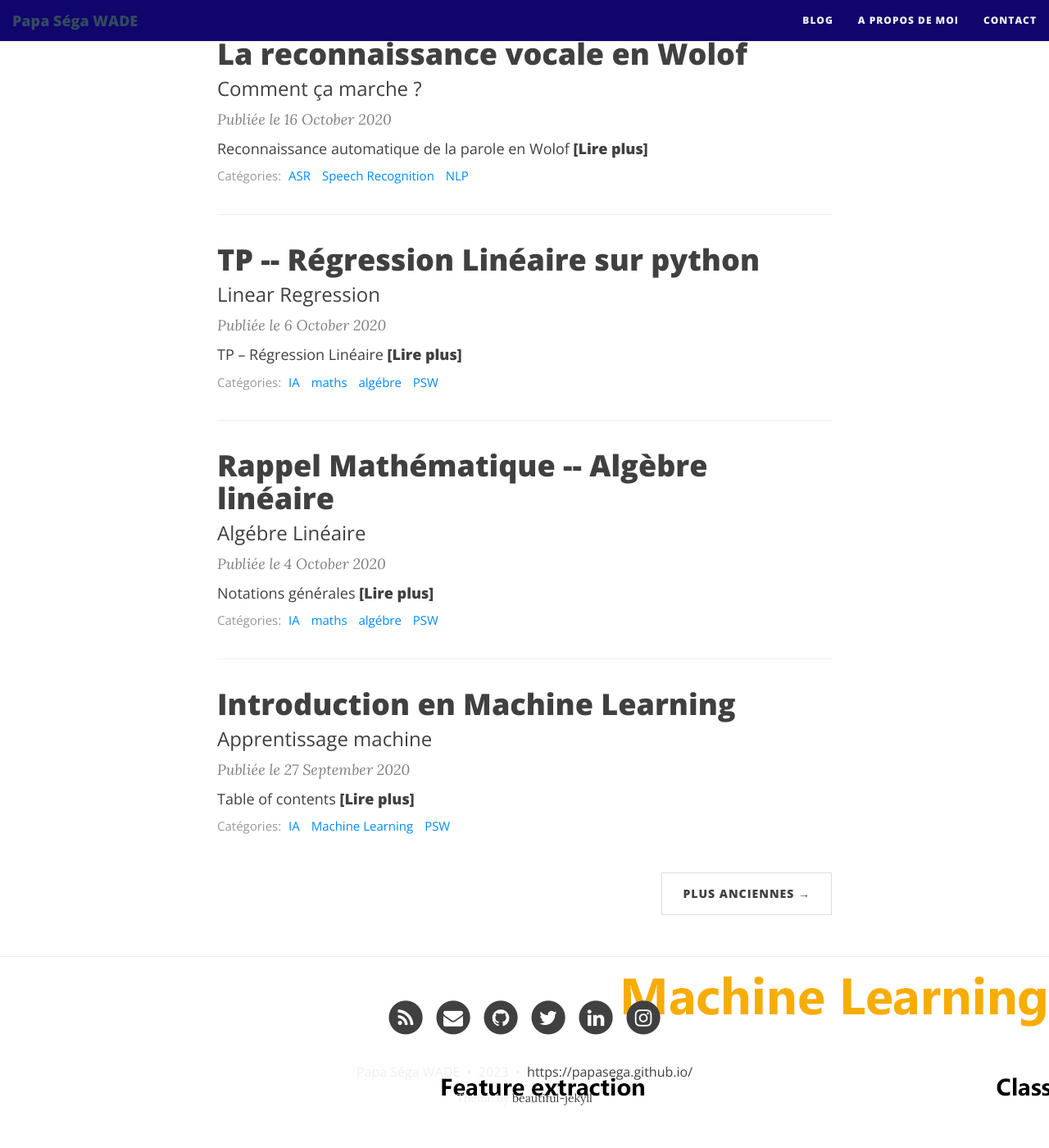
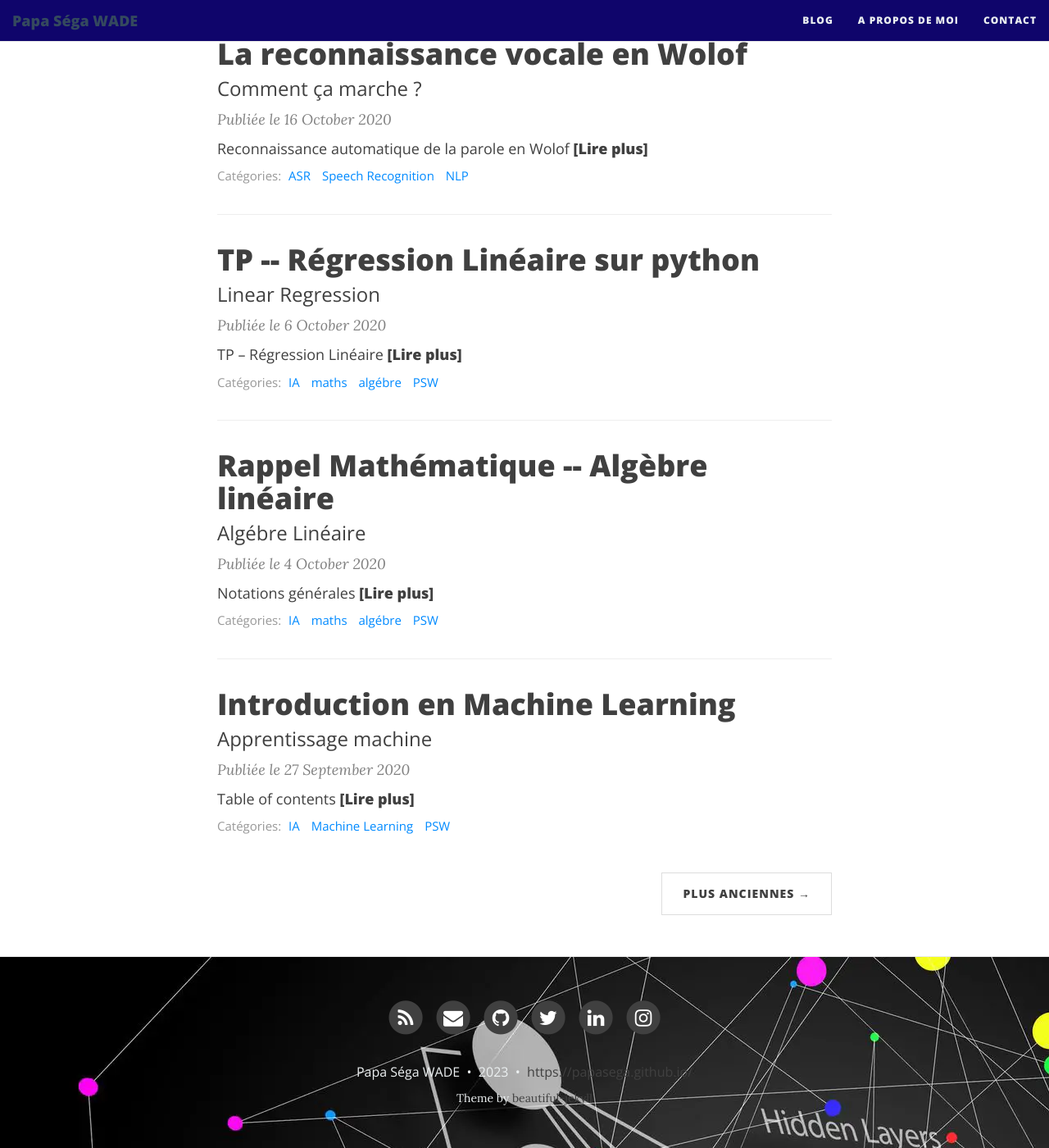
Before and after one commit to papasega/papasega.github.io, a Jekyll site: the page built from index.html, in a window 1280 px wide and 1400 px high, scrolled down 884 px. Shown: the whole window at 82% size. Built offline with Jekyll 4.4.1, drawn with Linux system fonts in a browser that asks for light colours; nearby versions of some CDN libraries; the list of posts is cut into pages by our own code.

Commit message:
Update _config.yml

```diff
--- a/_config.yml
+++ b/_config.yml
@@ -51,7 +51,7 @@ footer-link-col: "#404040"
 # instead of colour
 
 # navbar-img: "/img/bgimage.png"
-footer-img: "/img/ML-vs-DL.gif"  #footerbg.png"
+footer-img: "/img/deep-learning-3.webp"  #footerbg.png"
 # page-img: "/img/light-grey-terrazzo/light-grey-terrazzo.png"
 
 # --- Footer options --- #
```
